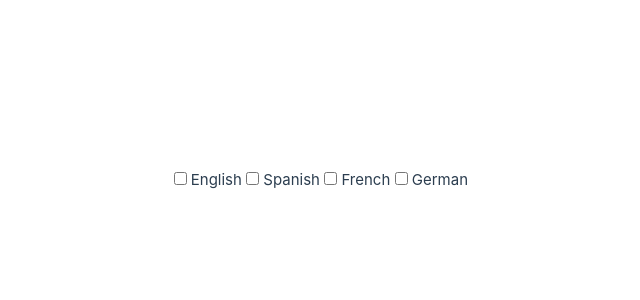
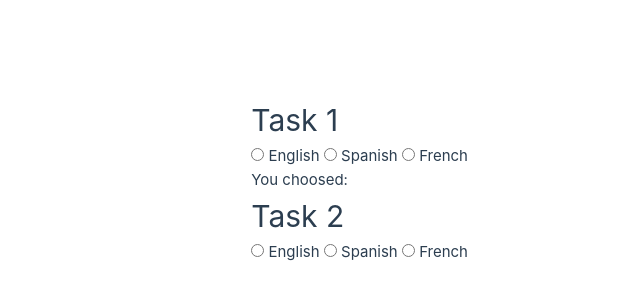
Before and after one commit to bendyou/vue_test, a Vue app: page / in a window 1280 px wide. Shown: the part 220-520 px from the top of the page, without its empty margins (172-812 px from the left). Built offline with nearby package versions, Linux system fonts and the light colour scheme.

Commit message:
Initial commit in task_48

```diff
--- a/src/App.vue
+++ b/src/App.vue
@@ -1,12 +1,22 @@
 <template>
     <div>
-    <input type="checkbox" v-model="languages" value="English"> English
-    <input type="checkbox" v-model="languages" value="Spanish"> Spanish
-    <input type="checkbox" v-model="languages" value="French"> French
-    <input type="checkbox" v-model="languages" value="German"> German
-    <ul>
-      <li v-for="(language, index) in languages" :key="index">{{ language }}</li>
-    </ul>
+      <h1>Task 1</h1>
+      <div>
+        <input name="language" type="radio" v-model="choice" value="English"> English
+        <input name="language" type="radio" v-model="choice" value="Spanish"> Spanish
+        <input name="language" type="radio" v-model="choice" value="French"> French
+      </div>
+      <p>You choosed: {{ choice }}</p>
+
+      <h1>Task 2</h1>
+      <div>
+        <input name="language" type="radio" v-model="choice" value="English"> English
+        <input name="language" type="radio" v-model="choice" value="Spanish"> Spanish
+        <input name="language" type="radio" v-model="choice" value="French"> French
+      </div>
+      <p v-if="choice === 'English'">Hello!</p>
+      <p v-if="choice === 'Spanish'">¡Hola!</p>
+      <p v-if="choice === 'French'">Bonjour!</p>
     </div>
   </template>
 
@@ -14,8 +24,8 @@
   export default {
     data() {
       return {
-      languages: [],
+        choice: ''
       };
-  },
+    }
   };
   </script>
```
Lines whose indentation alone changed are shown as unchanged.
